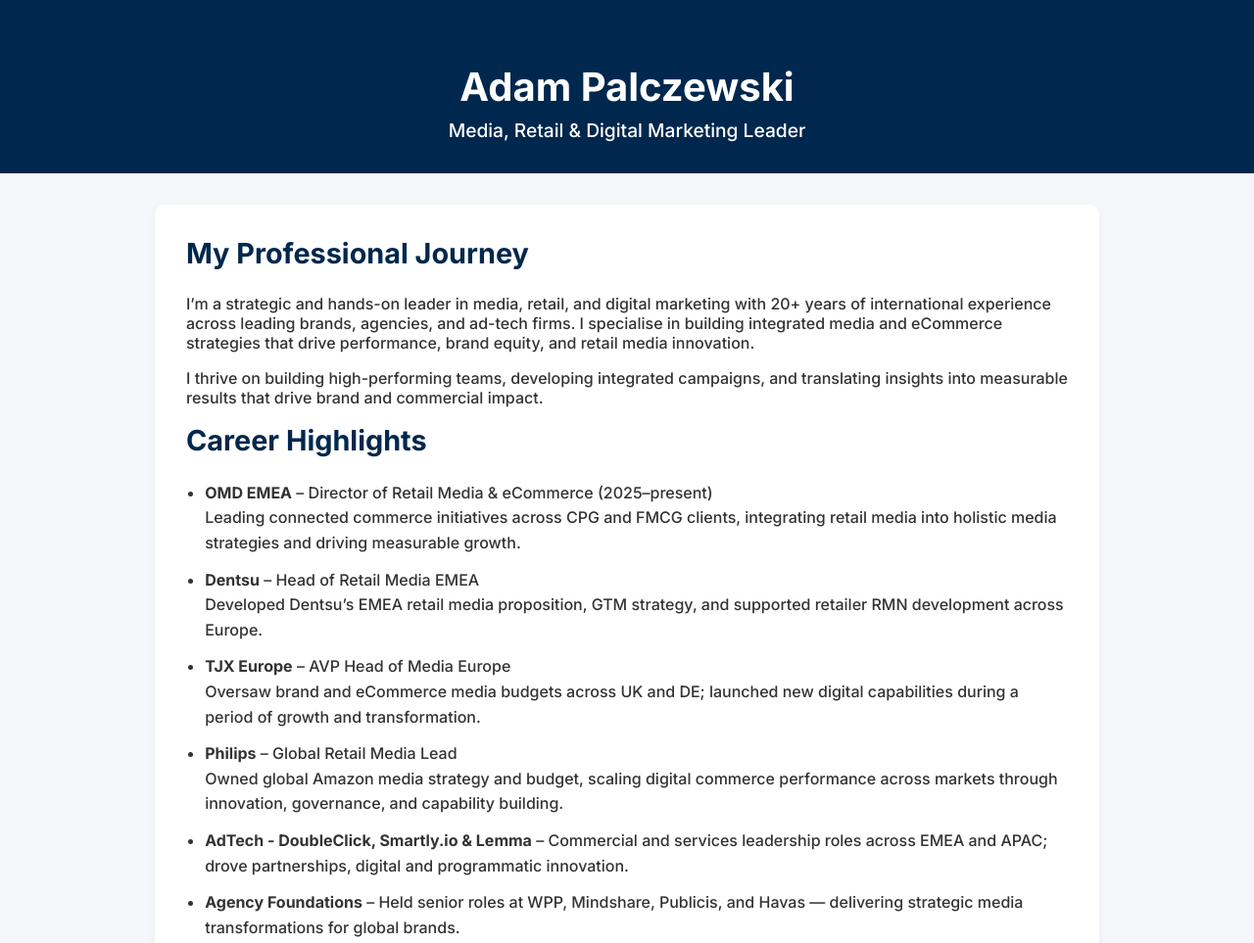
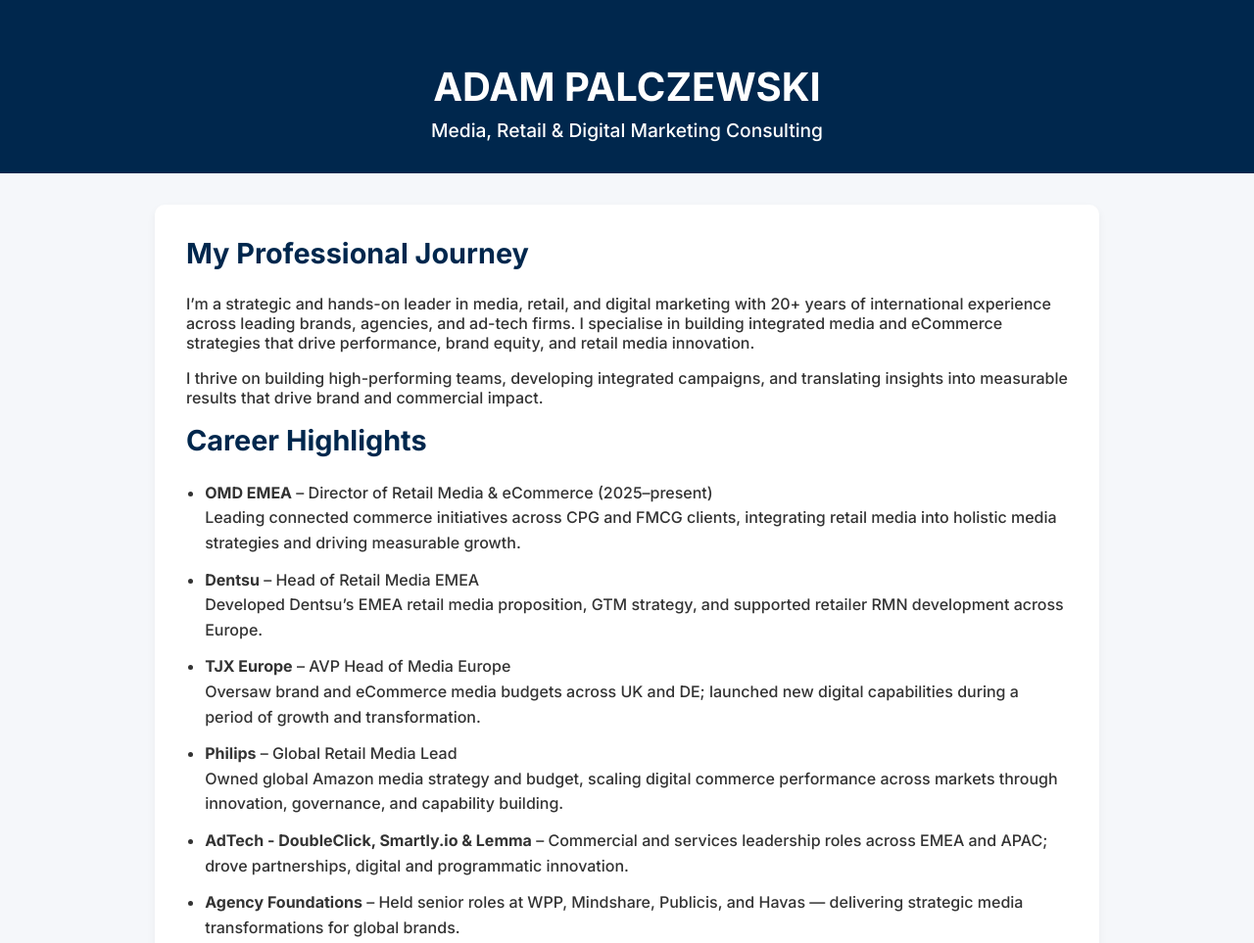
Before and after one commit to adampalczewski/adampalczewski.github.io, a plain HTML site: page index.html in a window 1280 px wide. Shown: the top 963 px of the page at 98% size. Drawn offline with Linux system fonts and the light colour scheme.

Commit message:
Update index.html

```diff
--- a/index.html
+++ b/index.html
@@ -3,7 +3,7 @@
 <head>
   <meta charset="UTF-8" />
   <meta name="viewport" content="width=device-width, initial-scale=1.0" />
-  <title>Adam Palczewski | Retail Media & Marketing Consulting</title>
+  <title>Adam Palczewski | Media, Retail & Digital Marketing Consulting</title>
   <link href="https://fonts.googleapis.com/css2?family=Inter:wght@300;500;700&display=swap" rel="stylesheet">
   <style>
     :root {
@@ -68,8 +68,8 @@
 </head>
 <body>
   <header>
-    <h1>Adam Palczewski</h1>
-    <p>Media, Retail & Digital Marketing Leader</p>
+    <h1>ADAM PALCZEWSKI</h1>
+    <p>Media, Retail & Digital Marketing Consulting</p>
   </header>
 
   <main>
```
